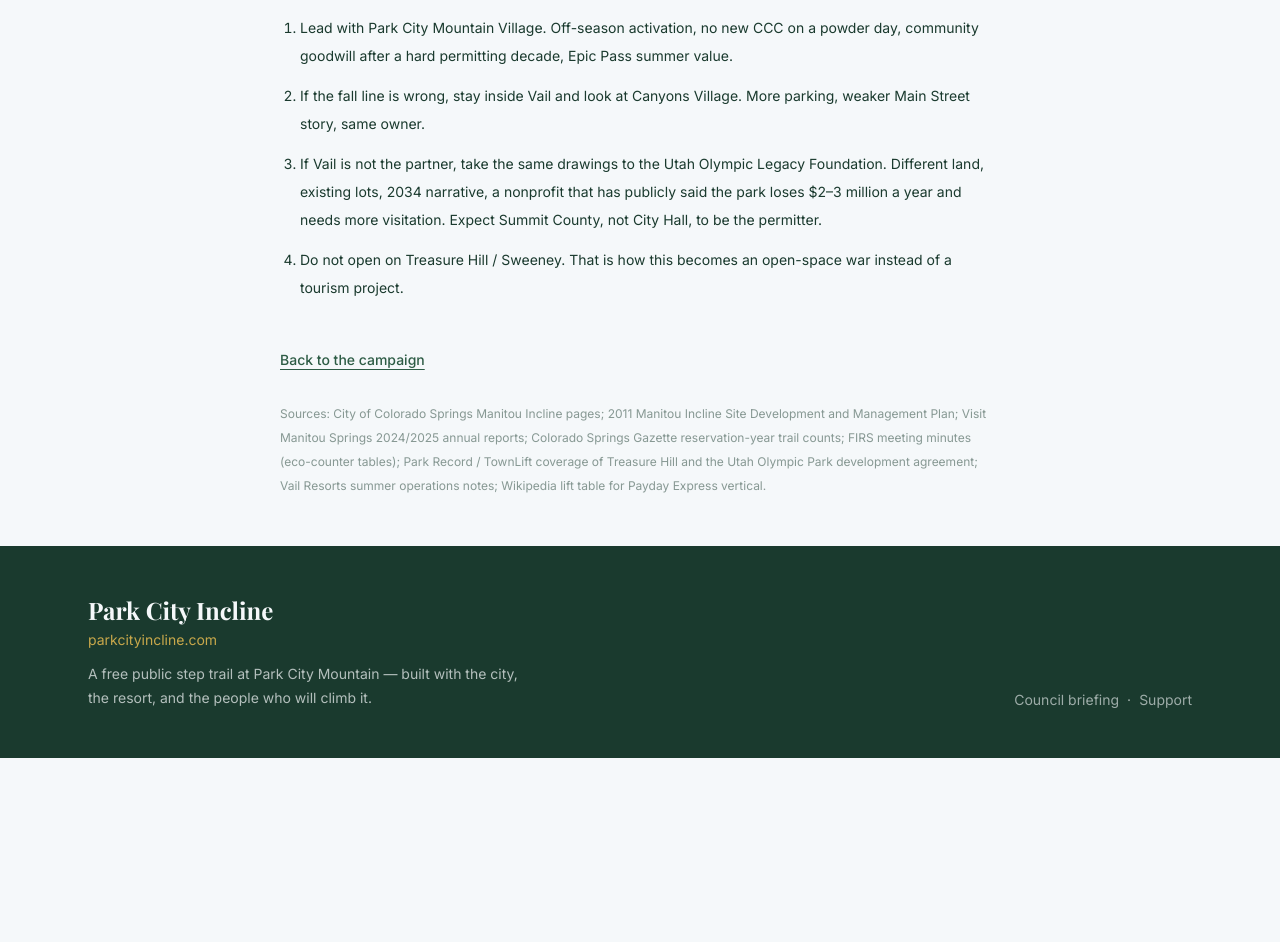
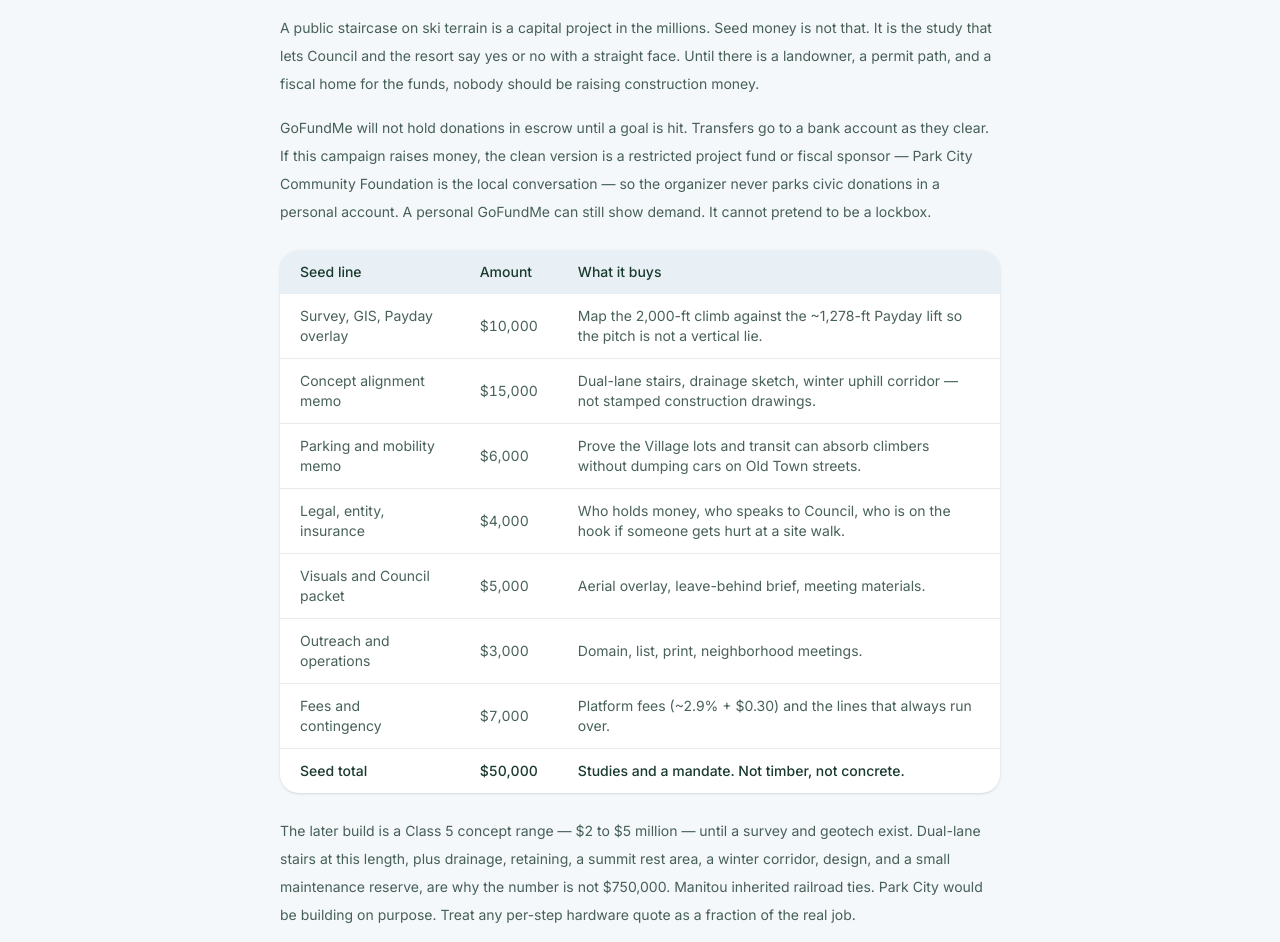
Before and after one commit to Jamie847/PARKCITYINCLINE, a Next.js app: page /brief in a window 1280 px wide. Shown: the part 2970-3912 px from the top of the page. Before the commit the page ends 3728 px from the top, so only its background shows below. Built offline with nearby package versions, Linux system fonts and the light colour scheme; no server answers.

Commit message:
Add seed budget and keep civic copy honest
Publish a $50k study budget on the Council brief, clarify that
GoFundMe is not escrow, and drop the invented Park District name.

Co-authored-by: jamie <jamie@totaltrustconsulting.com>

```diff
--- a/src/app/brief/page.tsx
+++ b/src/app/brief/page.tsx
@@ -134,6 +134,114 @@ export default function BriefPage() {
         </section>
 
         <section className="mt-12">
+          <h2 className="font-display text-3xl">What $50,000 is for — and what it is not</h2>
+          <p className="mt-4 text-sm leading-7 text-forest/80">
+            A public staircase on ski terrain is a capital project in the
+            millions. Seed money is not that. It is the study that lets
+            Council and the resort say yes or no with a straight face. Until
+            there is a landowner, a permit path, and a fiscal home for the
+            funds, nobody should be raising construction money.
+          </p>
+          <p className="mt-4 text-sm leading-7 text-forest/80">
+            GoFundMe will not hold donations in escrow until a goal is hit.
+            Transfers go to a bank account as they clear. If this campaign
+            raises money, the clean version is a restricted project fund or
+            fiscal sponsor — Park City Community Foundation is the local
+            conversation — so the organizer never parks civic donations in a
+            personal account. A personal GoFundMe can still show demand. It
+            cannot pretend to be a lockbox.
+          </p>
+          <div className="mt-6 overflow-hidden rounded-2xl bg-white shadow-sm">
+            <table className="w-full text-left text-sm">
+              <caption className="sr-only">
+                Proposed $50,000 seed budget
+              </caption>
+              <thead className="bg-sky text-forest">
+                <tr>
+                  <th className="px-5 py-3 font-medium">Seed line</th>
+                  <th className="px-5 py-3 font-medium">Amount</th>
+                  <th className="hidden px-5 py-3 font-medium sm:table-cell">
+                    What it buys
+                  </th>
+                </tr>
+              </thead>
+              <tbody className="divide-y divide-forest/10 text-forest/80">
+                <tr>
+                  <td className="px-5 py-3">Survey, GIS, Payday overlay</td>
+                  <td className="px-5 py-3 tabular-nums">$10,000</td>
+                  <td className="hidden px-5 py-3 sm:table-cell">
+                    Map the 2,000-ft climb against the ~1,278-ft Payday lift
+                    so the pitch is not a vertical lie.
+                  </td>
+                </tr>
+                <tr>
+                  <td className="px-5 py-3">Concept alignment memo</td>
+                  <td className="px-5 py-3 tabular-nums">$15,000</td>
+                  <td className="hidden px-5 py-3 sm:table-cell">
+                    Dual-lane stairs, drainage sketch, winter uphill corridor
+                    — not stamped construction drawings.
+                  </td>
+                </tr>
+                <tr>
+                  <td className="px-5 py-3">Parking and mobility memo</td>
+                  <td className="px-5 py-3 tabular-nums">$6,000</td>
+                  <td className="hidden px-5 py-3 sm:table-cell">
+                    Prove the Village lots and transit can absorb climbers
+                    without dumping cars on Old Town streets.
+                  </td>
+                </tr>
+                <tr>
+                  <td className="px-5 py-3">Legal, entity, insurance</td>
+                  <td className="px-5 py-3 tabular-nums">$4,000</td>
+                  <td className="hidden px-5 py-3 sm:table-cell">
+                    Who holds money, who speaks to Council, who is on the hook
+                    if someone gets hurt at a site walk.
+                  </td>
+                </tr>
+                <tr>
+                  <td className="px-5 py-3">Visuals and Council packet</td>
+                  <td className="px-5 py-3 tabular-nums">$5,000</td>
+                  <td className="hidden px-5 py-3 sm:table-cell">
+                    Aerial overlay, leave-behind brief, meeting materials.
+                  </td>
+                </tr>
+                <tr>
+                  <td className="px-5 py-3">Outreach and operations</td>
+                  <td className="px-5 py-3 tabular-nums">$3,000</td>
+                  <td className="hidden px-5 py-3 sm:table-cell">
+                    Domain, list, print, neighborhood meetings.
+                  </td>
+                </tr>
+                <tr>
+                  <td className="px-5 py-3">Fees and contingency</td>
+                  <td className="px-5 py-3 tabular-nums">$7,000</td>
+                  <td className="hidden px-5 py-3 sm:table-cell">
+                    Platform fees (~2.9% + $0.30) and the lines that always
+                    run over.
+                  </td>
+                </tr>
+                <tr className="font-medium text-forest">
+                  <td className="px-5 py-3">Seed total</td>
+                  <td className="px-5 py-3 tabular-nums">$50,000</td>
+                  <td className="hidden px-5 py-3 sm:table-cell">
+                    Studies and a mandate. Not timber, not concrete.
+                  </td>
+                </tr>
+              </tbody>
+            </table>
+          </div>
+          <p className="mt-6 text-sm leading-7 text-forest/80">
+            The later build is a Class 5 concept range — $2 to $5 million —
+            until a survey and geotech exist. Dual-lane stairs at this length,
+            plus drainage, retaining, a summit rest area, a winter corridor,
+            design, and a small maintenance reserve, are why the number is
+            not $750,000. Manitou inherited railroad ties. Park City would be
+            building on purpose. Treat any per-step hardware quote as a
+            fraction of the real job.
+          </p>
+        </section>
+
+        <section className="mt-12">
           <h2 className="font-display text-3xl">How to talk to Vail — and what to do if they pass</h2>
           <ol className="mt-4 list-decimal space-y-3 pl-5 text-sm leading-7">
             <li>
--- a/src/app/page.tsx
+++ b/src/app/page.tsx
@@ -47,6 +47,10 @@ function Hero() {
         </h1>
         <p className="mt-5 max-w-2xl text-lg leading-8 text-snow/85 sm:text-xl">
           {site.heroSubhead}
+        </p>
+        <p className="mt-4 max-w-xl text-sm leading-6 text-snow/70">
+          A community proposal. Not an approved City of Park City project, and
+          not a Vail Resorts announcement.
         </p>
         <div className="mt-8 flex flex-col gap-3 sm:flex-row">
           <Button
@@ -300,8 +304,16 @@ function Support() {
       <div className="mx-auto max-w-2xl text-center">
         <h2 className="font-display text-4xl text-forest sm:text-5xl">Be part of the climb</h2>
         <p className="mt-4 text-base leading-8 text-forest/75">
-          Add your name to the launch list. When the GoFundMe for “Build the
-          Park City Incline” is live, the donate link will sit right here.
+          Ask one: City Council scopes a public-private conversation. Ask two:
+          Park City Mountain looks at the Payday fall line. Add your email so
+          that mandate is visible. A $50,000 seed — if we raise it — pays for
+          survey, siting, and a Council packet, not construction. The GoFundMe
+          goes here only after there is a place other than a personal bank
+          account for the money to live.{" "}
+          <Link href="/brief" className="font-medium text-mid underline underline-offset-4">
+            See the seed budget
+          </Link>
+          .
         </p>
         <div className="mt-8">
           <SubscribeForm />
--- a/src/lib/site.ts
+++ b/src/lib/site.ts
@@ -60,8 +60,8 @@ export const partners = [
     body: "Permitting, public-land coordination, and city endorsement — so this is a civic amenity, not a private attraction with a ticket window.",
   },
   {
-    title: "Park City Park District",
-    body: "Trail stewardship, a maintenance MOU, and a clean connection into the trail network residents already use.",
+    title: "Park City Recreation & trail partners",
+    body: "Stewardship and a maintenance MOU with the departments and nonprofits that already keep local trails open — not a new district invented for this page.",
   },
   {
     title: "The Community",
@@ -71,7 +71,7 @@ export const partners = [
 
 export const locationStats = [
   { value: "~6,900 ft", label: "Base elevation" },
-  { value: "~8,900 ft", label: "Summit target" },
+  { value: "~8,900 ft", label: "Target top (above Payday lift)" },
   { value: "~2,000 ft", label: "Vertical gain" },
   { value: "3 min", label: "Walk from parking" },
 ] as const;
```
